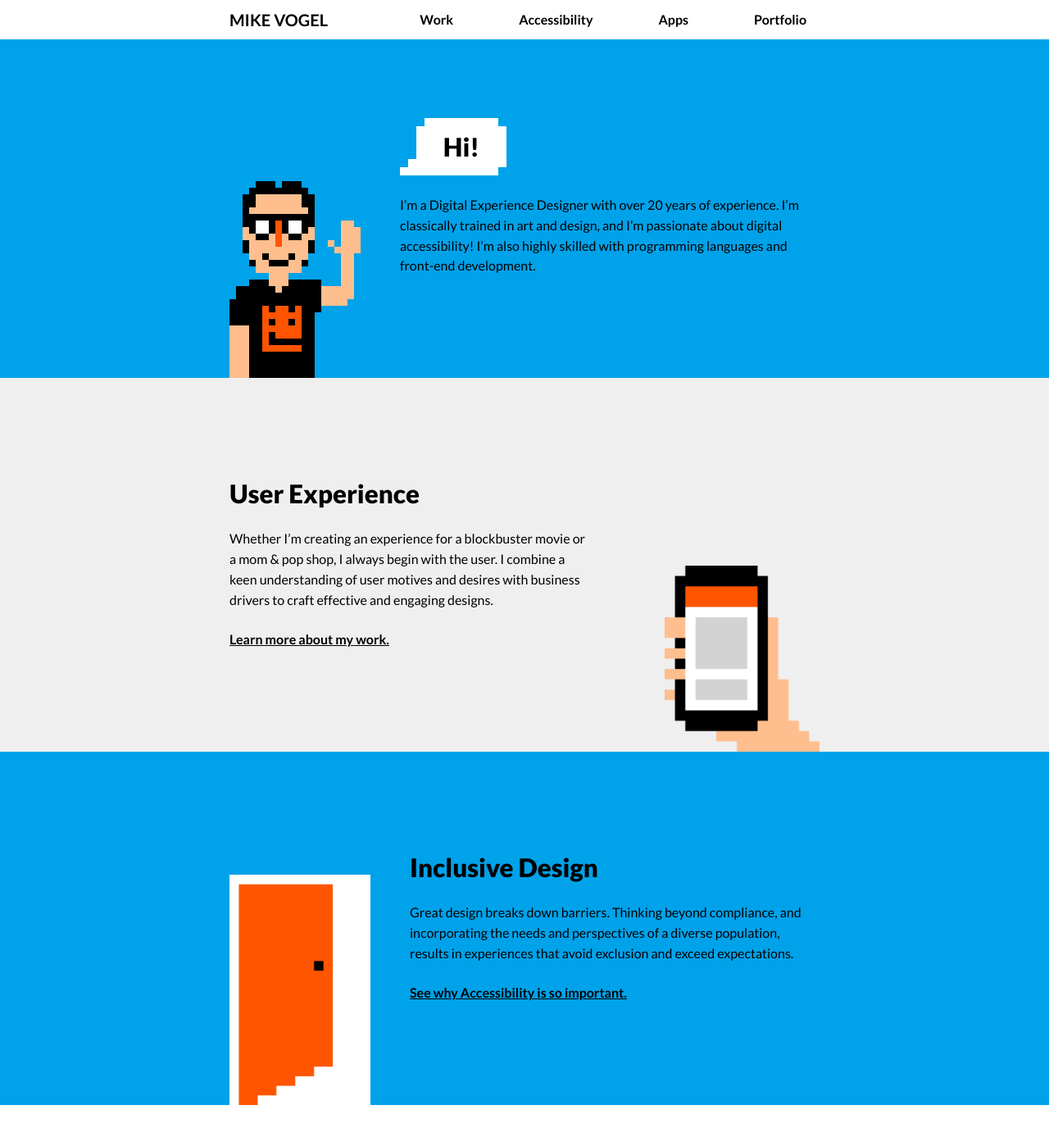
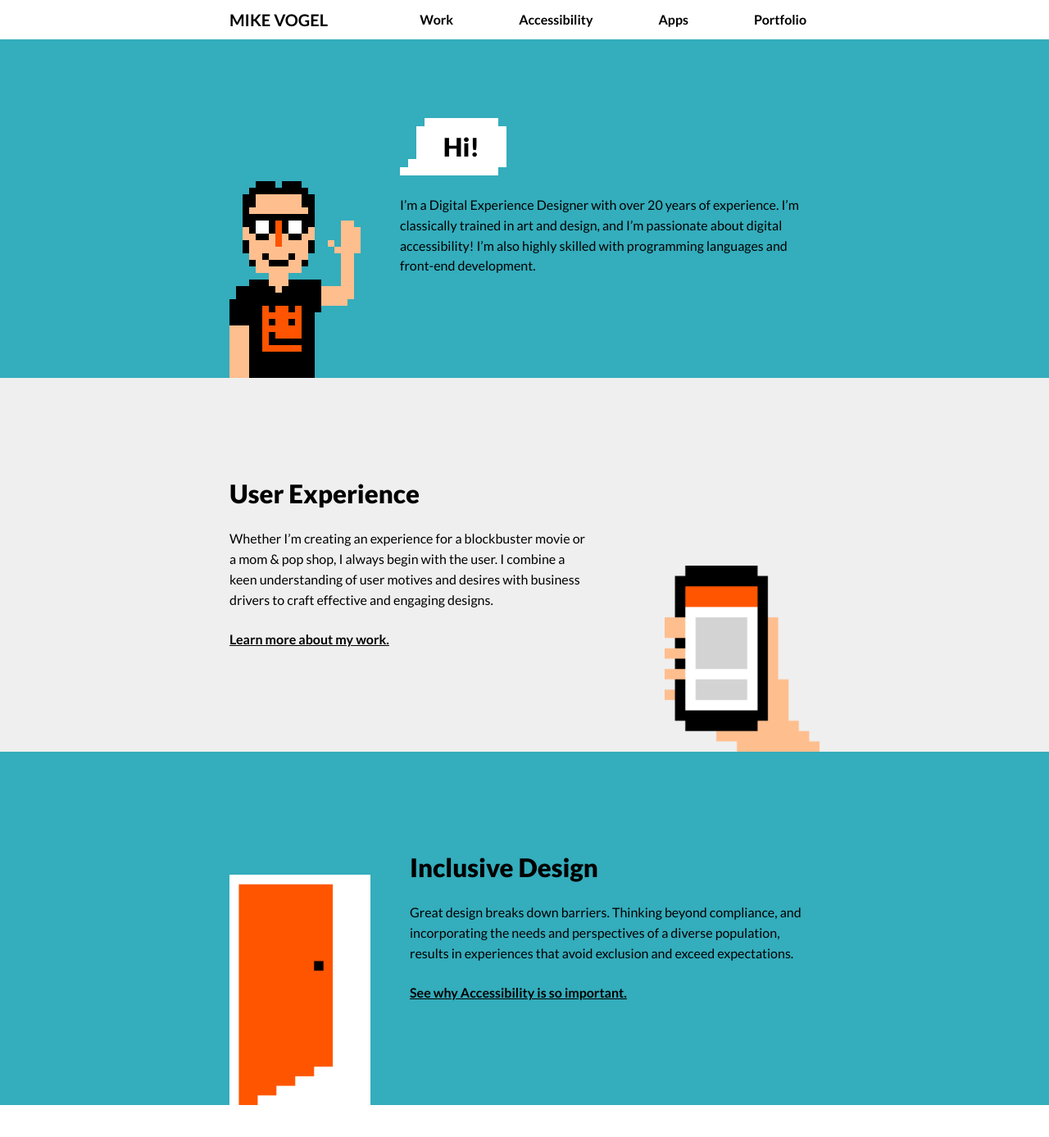
Before and after one commit to simonswiss/kingpixel-demo, a Jekyll site: the page built from index.html, in a window 1280 px wide and 1400 px high. Shown: the top 1387 px of the window at 82% size. Built offline with Jekyll 4.4.1, drawn with Linux system fonts in a browser that asks for light colours.

Commit message:
adjusts colors

```diff
--- a/assets/css/style.scss
+++ b/assets/css/style.scss
@@ -1,8 +1,8 @@
 ---
 ---
 
-$primary: #ff5500; //#e84420; //accessible orange // #fe5001; //willpower orang
-$secondary: #00a2ea; //vivid cerulean
+$primary: #ff5500;
+$secondary: #34adbc;
 $alternate: #efefef;
 $black: #000000;
 $white: #ffffff;
```
